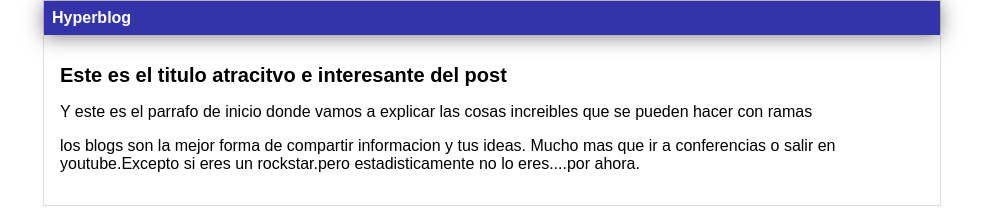
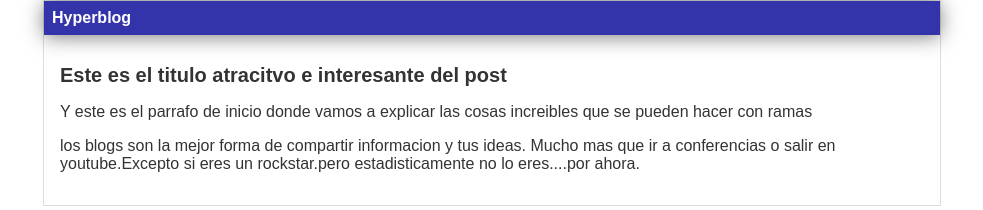
Before and after one commit to DanielHernandez07/hyperblog, a plain HTML site: page blogpost.html in a window 1280 px wide. Shown: the whole page, without its empty margins (148-1131 px from the left). Drawn offline with Linux system fonts and the light colour scheme.

Commit message:
utltimos cambios a cabecera

```diff
--- a/css/estilos.css
+++ b/css/estilos.css
@@ -1,20 +1,11 @@
 body
 {
-<<<<<<< HEAD
-color: #333  ;
-text-align: center;
-font-family: Courier;
-font-size: 16px;
-margin: 0;
-padding: 0;
-=======
     color: #333;
     text-align: center;
     font-family: Arial;
     font-size: 16px;
     margin: 0;
     padding: 0;
->>>>>>> cabecera
 }
 
 #cabecera
```
